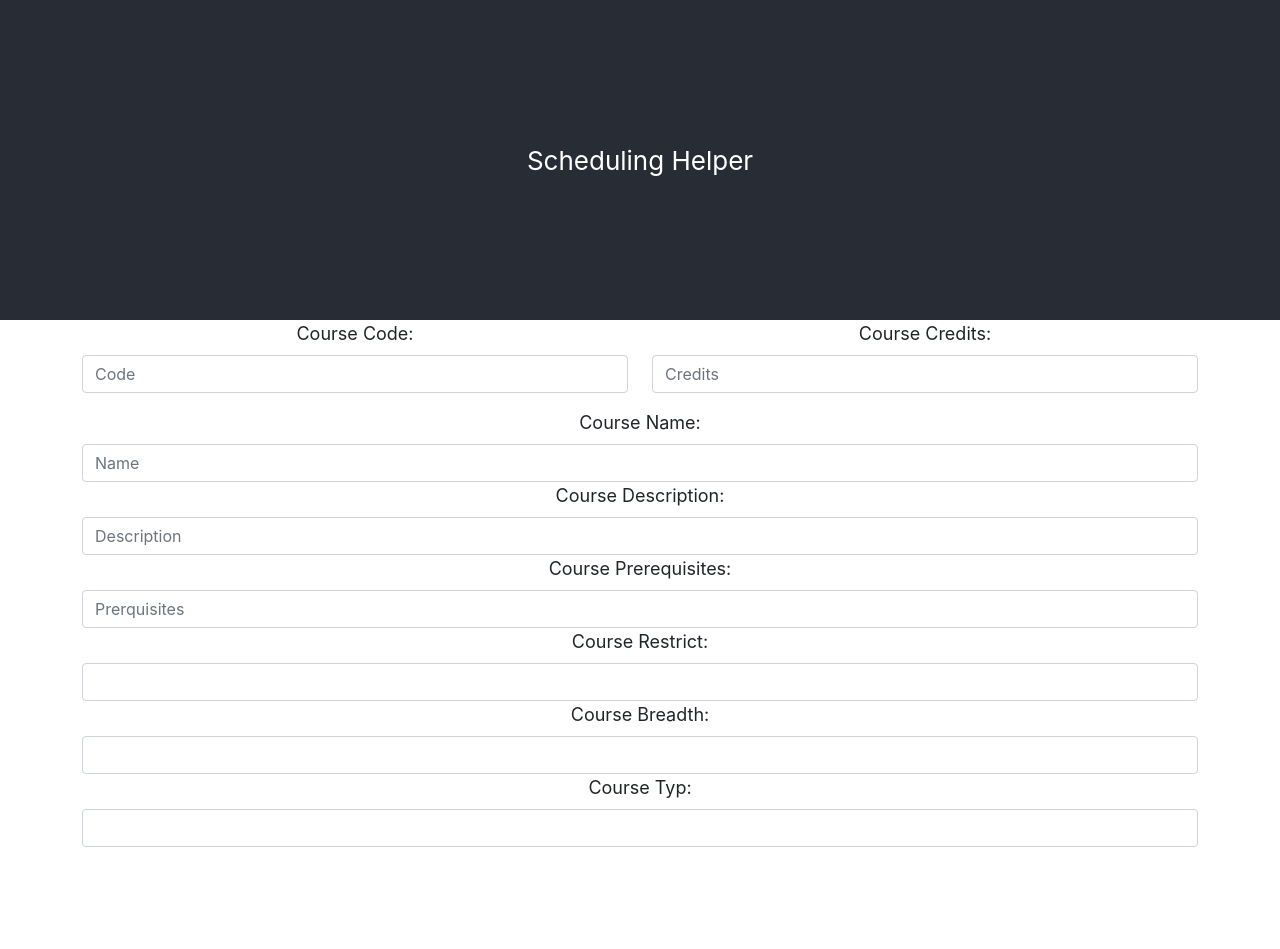
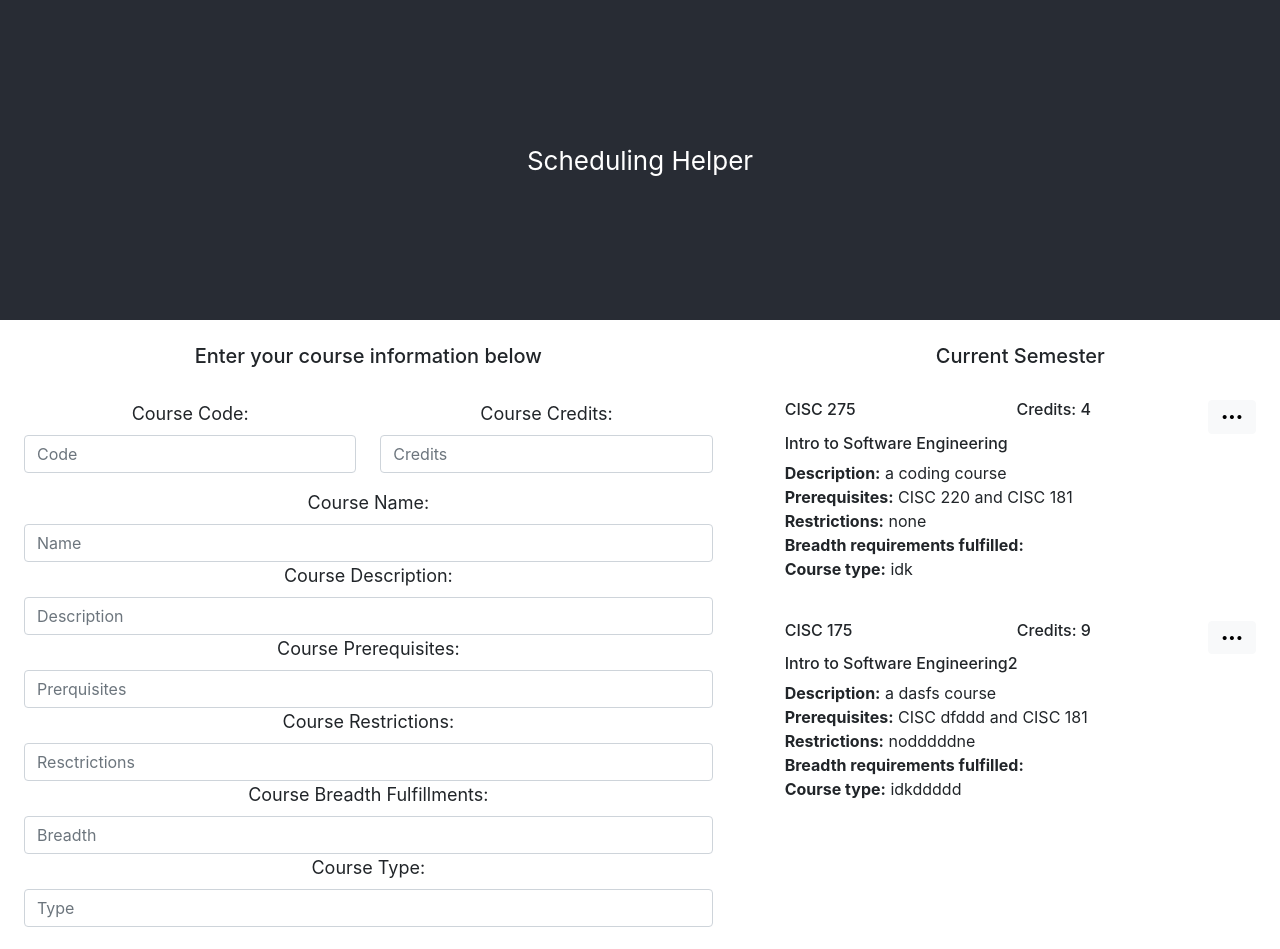
Before and after one commit to UD-CISC275-S22/cis-scheduler-team-31, a React (Create React App) app: page / in a window 1280 px wide. Shown: the top 949 px of the page. Before the commit the page ends 847 px from the top, so only its background shows below. Built offline with nearby package versions, Linux system fonts and the light colour scheme.

Commit message:
added a bunch of stuff to display semester so far

```diff
--- a/src/App.tsx
+++ b/src/App.tsx
@@ -1,13 +1,16 @@
-import React from "react";
+import React, { useState } from "react";
 import "./App.css";
 import "./courseMaker";
-import { InputCrseInfo } from "./courseMaker";
+import { InputCrseInfo, makeEmptyCourse } from "./courseMaker";
+import { courseProps, semesterProps } from "./semesterBuilder";
+import { Course } from "./interfaces/course";
+import { Render } from "./render";
 
 function App(): JSX.Element {
     return (
         <div className="App">
             <header className="App-header">Scheduling Helper</header>
-            <InputCrseInfo></InputCrseInfo>
+            <Render></Render>
         </div>
     );
 }
--- a/src/courseMaker.tsx
+++ b/src/courseMaker.tsx
@@ -138,8 +138,14 @@ export function InputRestrict({
 
     return (
         <Form.Group controlId="restrictinputbox">
-            <Form.Label style={{ fontSize: 18 }}>Course Restrict:</Form.Label>
-            <Form.Control value={restrictProp} onChange={getInput} />
+            <Form.Label style={{ fontSize: 18 }}>
+                Course Restrictions:
+            </Form.Label>
+            <Form.Control
+                value={restrictProp}
+                onChange={getInput}
+                placeholder="Resctrictions"
+            />
         </Form.Group>
     );
 }
@@ -159,8 +165,14 @@ export function InputBreadth({
 
     return (
         <Form.Group controlId="breadthinputbox">
-            <Form.Label style={{ fontSize: 18 }}>Course Breadth:</Form.Label>
-            <Form.Control value={breadthProp} onChange={getInput} />
+            <Form.Label style={{ fontSize: 18 }}>
+                Course Breadth Fulfillments:
+            </Form.Label>
+            <Form.Control
+                value={breadthProp}
+                onChange={getInput}
+                placeholder="Breadth"
+            />
         </Form.Group>
     );
 }
@@ -177,13 +189,31 @@ export function InputTyp({ typProp, setTyp }: typProps): JSX.Element {
 
     return (
         <Form.Group controlId="typinputbox">
-            <Form.Label style={{ fontSize: 18 }}>Course Typ:</Form.Label>
-            <Form.Control value={typProp} onChange={getInput} />
+            <Form.Label style={{ fontSize: 18 }}>Course Type:</Form.Label>
+            <Form.Control
+                value={typProp}
+                onChange={getInput}
+                placeholder="Type"
+            />
         </Form.Group>
     );
 }
 
-export function InputCrseInfo(): JSX.Element {
+export function makeEmptyCourse(): Course {
+    const newCourse: Course = {
+        code: "",
+        name: "",
+        descr: "",
+        credits: "",
+        prereq: "",
+        restrict: "",
+        breadth: "",
+        typ: ""
+    };
+    return newCourse;
+}
+
+export function InputCrseInfo({ course, setCourse }: courseProps): JSX.Element {
     const [codeProp, setCode] = useState<string>("");
     const [nameProp, setName] = useState<string>("");
     const [descrProp, setDescr] = useState<string>("");
@@ -192,9 +222,37 @@ export function InputCrseInfo(): JSX.Element {
     const [restrictProp, setRestrict] = useState<string>("");
     const [breadthProp, setBreadth] = useState<string>("");
     const [typProp, setTyp] = useState<string>("");
+
+    function clear(): void {
+        setCode("");
+        setName("");
+        setDescr("");
+        setCredits("");
+        setPrereq("");
+        setRestrict("");
+        setBreadth("");
+        setTyp("");
+    }
+
+    function makeManualCourse(): void {
+        const newCourse: Course = {
+            code: codeProp,
+            name: nameProp,
+            descr: descrProp,
+            credits: creditsProp,
+            prereq: prereqProp,
+            restrict: restrictProp,
+            breadth: breadthProp,
+            typ: typProp
+        };
+        setCourse(newCourse);
+    }
+
     return (
         <div>
-            <Container>
+            <br />
+            <h5>Enter your course information below</h5>
+            <br />
             <Row className="mb-3">
                 <Col>
                     <InputCode
@@ -210,10 +268,7 @@ export function InputCrseInfo(): JSX.Element {
                 </Col>
             </Row>
             <InputName nameProp={nameProp} setName={setName}></InputName>
-                <InputDescr
-                    descrProp={descrProp}
-                    setDescr={setDescr}
-                ></InputDescr>
+            <InputDescr descrProp={descrProp} setDescr={setDescr}></InputDescr>
 
             <InputPrereq
                 prereqProp={prereqProp}
@@ -231,12 +286,17 @@ export function InputCrseInfo(): JSX.Element {
             ></InputBreadth>
 
             <InputTyp typProp={typProp} setTyp={setTyp}></InputTyp>
-
+            <br />
             <Row>
-                    <Col></Col>
-                    <Col></Col>
+                <Col>
+                    <Button onClick={makeManualCourse}>Add Course</Button>
+                </Col>
+                <Col>
+                    <Button className="btn btn-secondary" onClick={clear}>
+                        Clear Course
+                    </Button>
+                </Col>
             </Row>
-            </Container>
         </div>
     );
 }
--- a/src/interfaces/course.ts
+++ b/src/interfaces/course.ts
@@ -8,7 +8,7 @@ export interface Course {
     name: string;
     descr: string;
     credits: string;
-    preReq: string;
+    prereq: string;
     restrict: string;
     breadth: string;
     typ: string;
--- /dev/null
+++ b/src/render.tsx
@@ -0,0 +1,123 @@
+import React, { useState } from "react";
+import { InputCrseInfo, makeEmptyCourse } from "./courseMaker";
+import { courseProps, semesterProps } from "./semesterBuilder";
+import { Form, Button, Row, Col, Container } from "react-bootstrap";
+import { Course } from "./interfaces/course";
+
+const crse: Course = {
+    name: "Intro to Software Engineering",
+    code: "CISC 275",
+    descr: "a coding course",
+    credits: "4",
+    prereq: "CISC 220 and CISC 181",
+    restrict: "none",
+    breadth: "",
+    typ: "idk"
+};
+const crse2: Course = {
+    name: "Intro to Software Engineering2",
+    code: "CISC 175",
+    descr: "a dasfs course",
+    credits: "9",
+    prereq: "CISC dfddd and CISC 181",
+    restrict: "nodddddne",
+    breadth: "",
+    typ: "idkddddd"
+};
+
+export function DisplayCourse(course: Course): JSX.Element {
+    function expand(): JSX.Element {
+        return (
+            <div>
+                <p>
+                    <strong>Description:</strong> {course.descr} <br />
+                    <b>Prerequisites:</b> {course.prereq} <br />
+                    <b>Restrictions:</b> {course.restrict} <br />
+                    <b>Breadth requirements fulfilled:</b> {course.breadth}{" "}
+                    <br />
+                    <b>Course type:</b> {course.typ} <br />
+                </p>
+            </div>
+        );
+    }
+
+    return (
+        <div>
+            <br />
+            <div style={{ textAlign: "left" }}>
+                <Row>
+                    <Col>
+                        <h6>{course.code}</h6>
+                    </Col>
+                    <Col>
+                        <h6 style={{ textAlign: "right" }}>
+                            Credits: {course.credits}
+                        </h6>
+                    </Col>
+                    <Col style={{ textAlign: "right" }}>
+                        <Button
+                            variant="light"
+                            style={{ color: "black", fontSize: "small" }}
+                            onClick={expand}
+                        >
+                            •••
+                        </Button>
+                    </Col>
+                </Row>
+                <h6>{course.name}</h6>
+                <div>
+                    <p>
+                        <strong>Description:</strong> {course.descr} <br />
+                        <b>Prerequisites:</b> {course.prereq} <br />
+                        <b>Restrictions:</b> {course.restrict} <br />
+                        <b>Breadth requirements fulfilled:</b> {course.breadth}{" "}
+                        <br />
+                        <b>Course type:</b> {course.typ} <br />
+                    </p>
+                </div>
+            </div>
+        </div>
+    );
+}
+
+export function DisplaySemester({
+    semester,
+    setSemester
+}: semesterProps): JSX.Element {
+    return (
+        <div>
+            <br />
+            <h5>Current Semester</h5>
+            {semester.map((course: Course) => DisplayCourse(course))}
+        </div>
+    );
+}
+
+export function Render(): JSX.Element {
+    const [course, setCourse] = useState<Course>(makeEmptyCourse());
+    const [semester, setSemester] = useState<Course[]>([crse, crse2]);
+    return (
+        <div>
+            <Form>
+                <Row>
+                    <Col xs={7}>
+                        <Container>
+                            <InputCrseInfo
+                                course={course}
+                                setCourse={setCourse}
+                            ></InputCrseInfo>
+                        </Container>
+                    </Col>
+                    <Col>
+                        <Container>
+                            <DisplaySemester
+                                semester={semester}
+                                setSemester={setSemester}
+                            ></DisplaySemester>
+                        </Container>
+                    </Col>
+                </Row>
+            </Form>
+        </div>
+    );
+}
```
Also changed, not shown: src/semesterBuilder.tsx (+13 -47 lines). Lines whose indentation alone changed are shown as unchanged.
